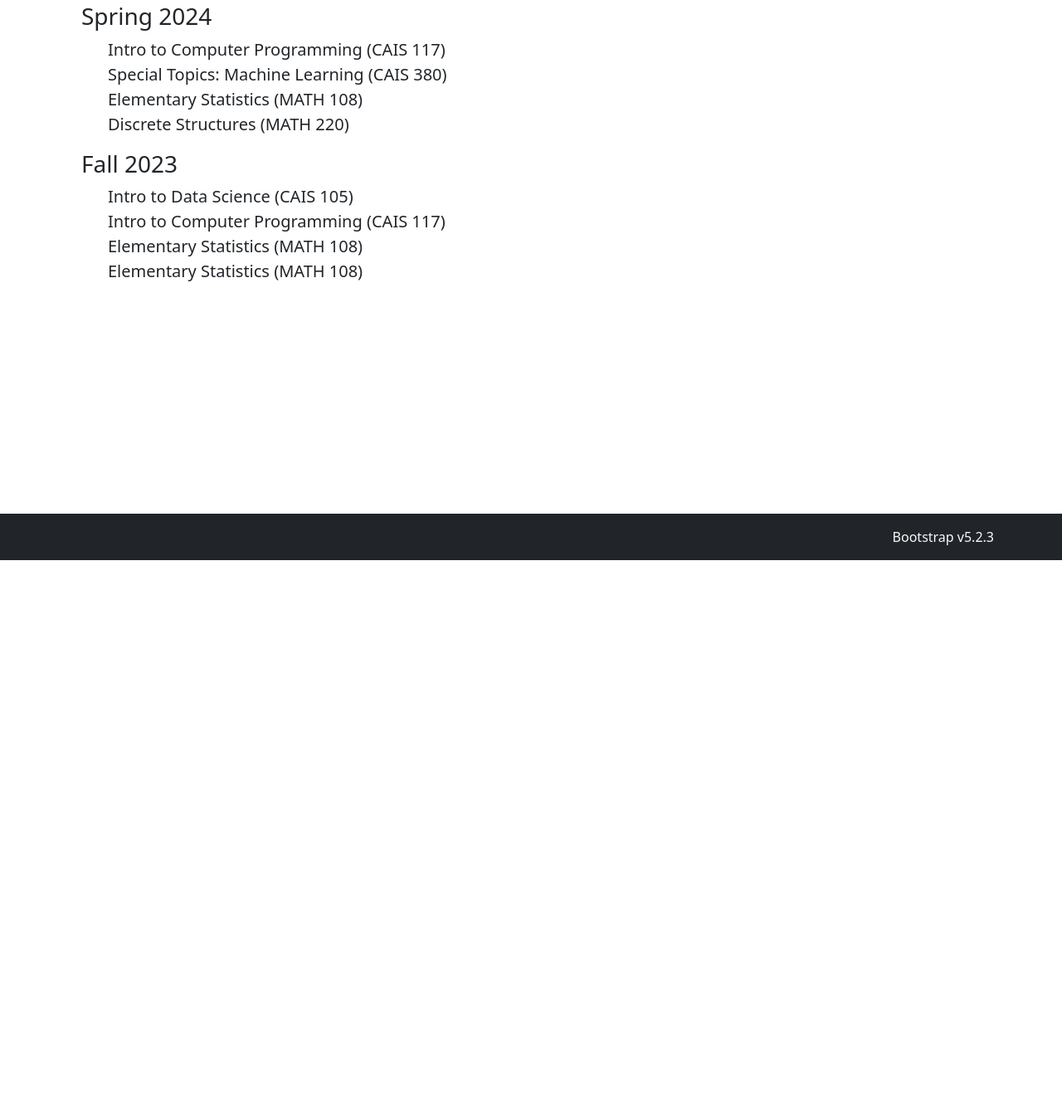
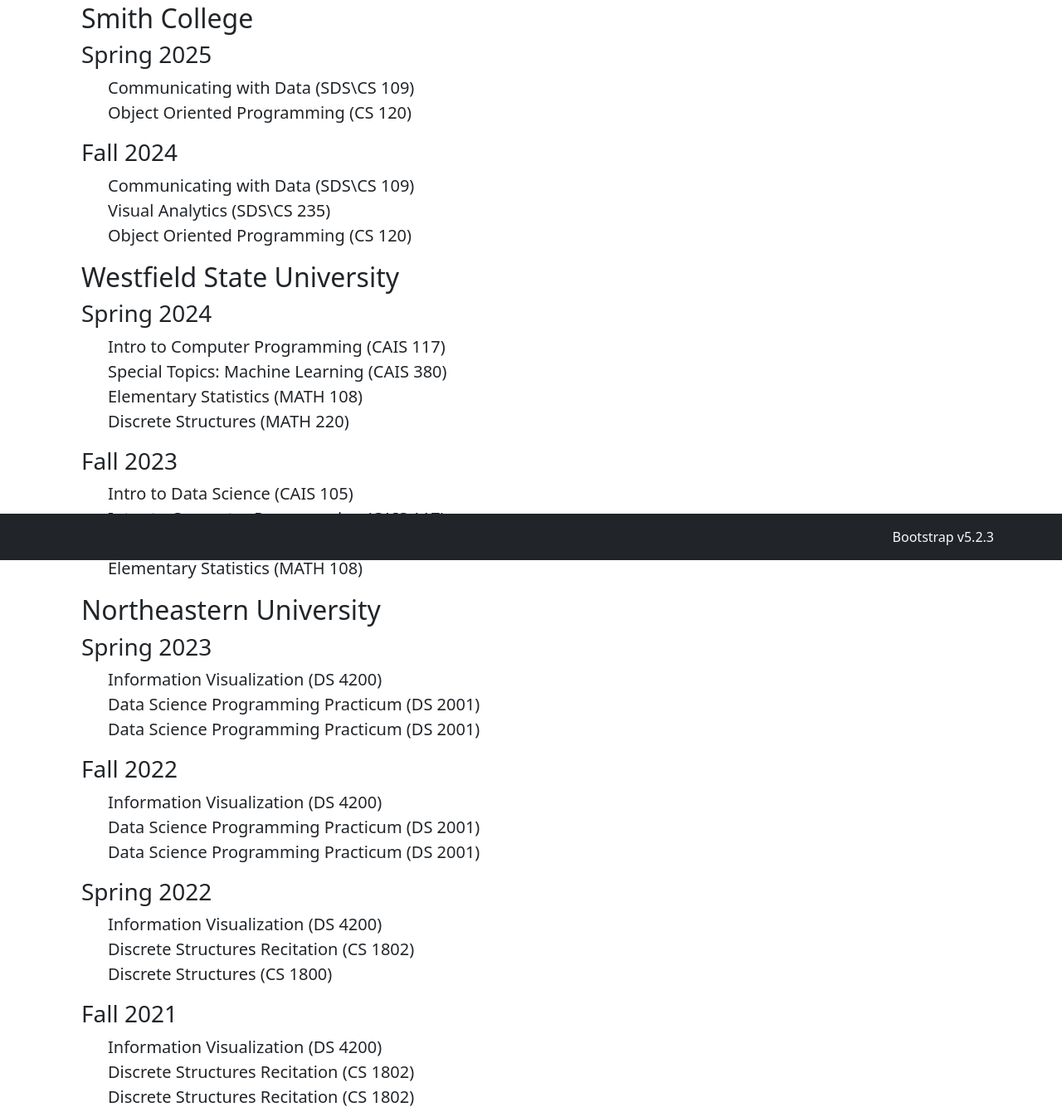
Before and after one commit to amosca01/aemosca, a plain HTML site: page teaching.html in a window 1280 px wide. Shown: the part 125-1465 px from the top of the page at 83% size. Before the commit the page ends 800 px from the top, so only its background shows below. Drawn offline with nearby package versions, Linux system fonts and the light colour scheme.

Commit message:
update all

```diff
--- a/teaching.html
+++ b/teaching.html
@@ -39,6 +39,28 @@
     <div class="p-3">
 
         <h1>Classes</h1>
+        <h2>Smith College</h2>
+        <h3>Spring 2025</h3>
+
+        <ul class="list-unstyled">
+            <li><span class="fs-5">Communicating with Data (SDS\CS 109)</span>
+            </li>
+            <li><span class="fs-5">Object Oriented Programming (CS 120)</span>
+            </li>
+        </ul>
+
+        <h3>Fall 2024</h3>
+
+        <ul class="list-unstyled">
+            <li><span class="fs-5">Communicating with Data (SDS\CS 109)</span>
+            </li>
+            <li><span class="fs-5">Visual Analytics (SDS\CS 235)</span>
+            </li>
+            <li><span class="fs-5">Object Oriented Programming (CS 120)</span>
+            </li>
+        </ul>
+
+        <h2>Westfield State University</h2>
         <h3>Spring 2024</h3>
 
         <ul class="list-unstyled">
@@ -64,6 +86,56 @@
             <li><span class="fs-5">Elementary Statistics (MATH 108)</span>
             </li>
         </ul>
+
+        <h2>Northeastern University</h2>
+        <h3>Spring 2023</h3>
+
+        <ul class="list-unstyled">
+            <li><span class="fs-5">Information Visualization (DS 4200)</span>
+            </li>
+            <li><span class="fs-5">Data Science Programming Practicum (DS 2001)</span>
+            </li>
+            <li><span class="fs-5">Data Science Programming Practicum (DS 2001)</span>
+            </li>
+        </ul>
+
+        <h3>Fall 2022</h3>
+
+        <ul class="list-unstyled">
+            <li><span class="fs-5">Information Visualization (DS 4200)</span>
+            </li>
+            <li><span class="fs-5">Data Science Programming Practicum (DS 2001)</span>
+            </li>
+            <li><span class="fs-5">Data Science Programming Practicum (DS 2001)</span>
+            </li>
+        </ul>
+
+        <h3>Spring 2022</h3>
+
+        <ul class="list-unstyled">
+            <li><span class="fs-5">Information Visualization (DS 4200)</span>
+            </li>
+            <li><span class="fs-5">Discrete Structures Recitation (CS 1802)</span>
+            </li>
+            <li><span class="fs-5">Discrete Structures (CS 1800)</span>
+            </li>
+        </ul>
+
+        <h3>Fall 2021</h3>
+
+        <ul class="list-unstyled">
+            <li><span class="fs-5">Information Visualization (DS 4200)</span>
+            </li>
+            <li><span class="fs-5">Discrete Structures Recitation (CS 1802)</span>
+            </li>
+            <li><span class="fs-5">Discrete Structures Recitation (CS 1802)</span>
+            </li>
+        </ul>
+
+        <br>
+        <br>
+        <br>
+        <br>
     </div>
 </div>
 
```
Also changed, not shown: contact.html (+5 -5 lines), office-hours.html (+4 -4 lines), 2 other files.
